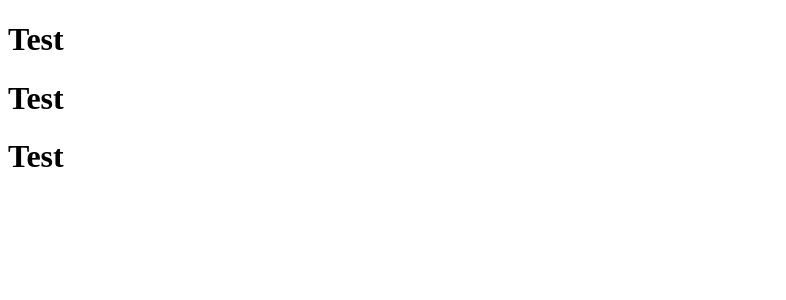
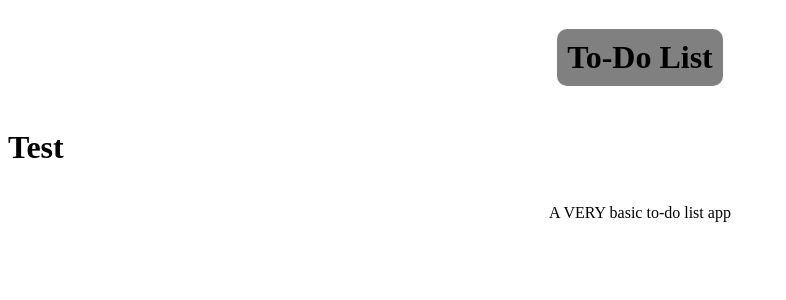
Before and after one commit to AlessioRW/to-do-frontend, a React (Create React App) app: page / in a window 1280 px wide. Shown: the top 300 px of the page, without its empty margins (0-786 px from the left). Built offline with nearby package versions, Linux system fonts and the light colour scheme.

Commit message:
Add basic styling.

```diff
--- a/package.json
+++ b/package.json
@@ -9,6 +9,7 @@
     "react": "^18.2.0",
     "react-dom": "^18.2.0",
     "react-scripts": "5.0.1",
+    "styled-components": "^5.3.6",
     "web-vitals": "^2.1.4"
   },
   "scripts": {
--- a/src/components/Footer.js
+++ b/src/components/Footer.js
@@ -1,3 +1,14 @@
+import styled from "styled-components"
+
 export function Footer() {
-  return <h1>Test</h1>;
+  return (
+    <PageFooter>
+      <p>A VERY basic to-do list app</p>
+    </PageFooter>
+  );
 }
+
+const PageFooter = styled.footer`
+  display: flex;
+  justify-content: center;
+`
--- a/src/components/Header.js
+++ b/src/components/Header.js
@@ -1,3 +1,20 @@
+import styled from "styled-components";
+
 export function Header() {
-  return <h1>Test</h1>;
+  return (
+    <PageHeader>
+      <HeaderOne>To-Do List</HeaderOne>
+    </PageHeader>
+  );
 }
+
+const PageHeader = styled.header`
+  display: flex;
+  justify-content: center;
+`
+
+const HeaderOne = styled.h1`
+  background-color: grey;
+  border-radius: 10px;
+  padding: 10px;
+`
```
Also changed, not shown: 1 other file (tests, documents, lock files or other folders).
